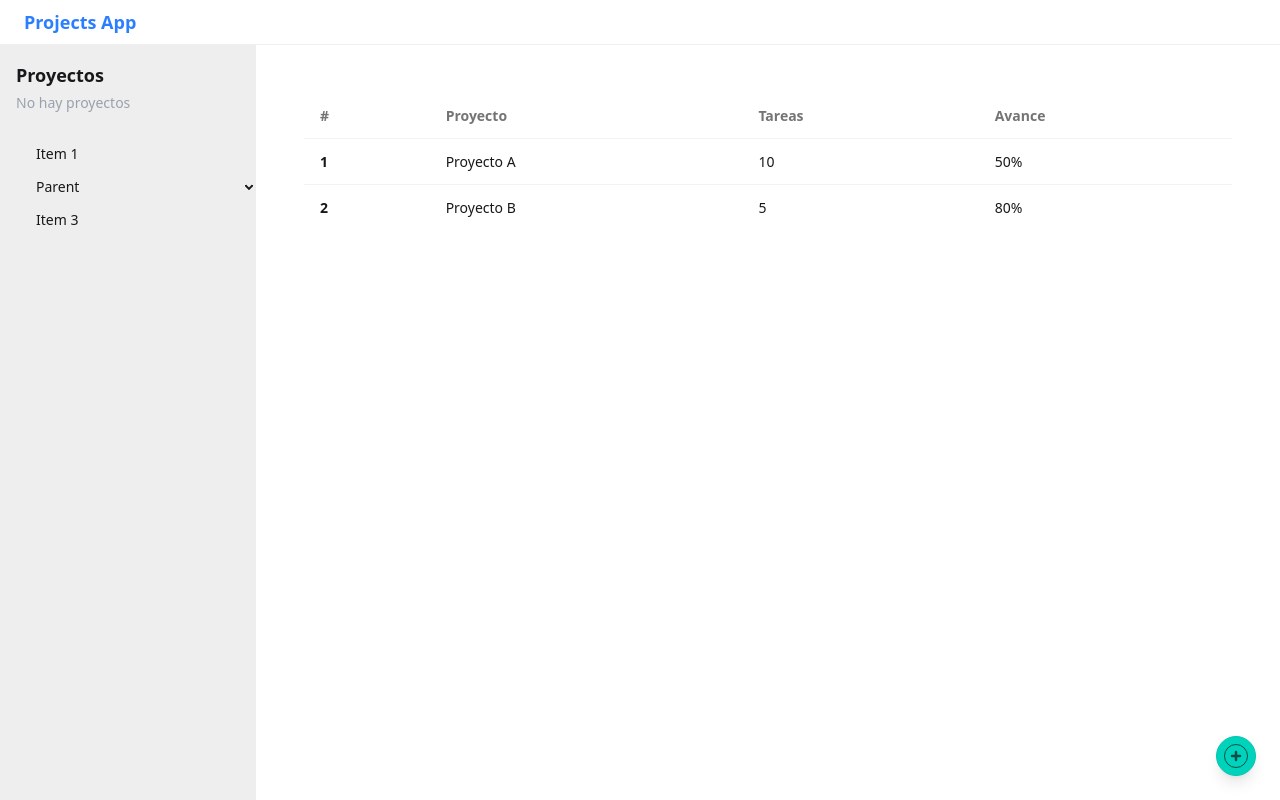
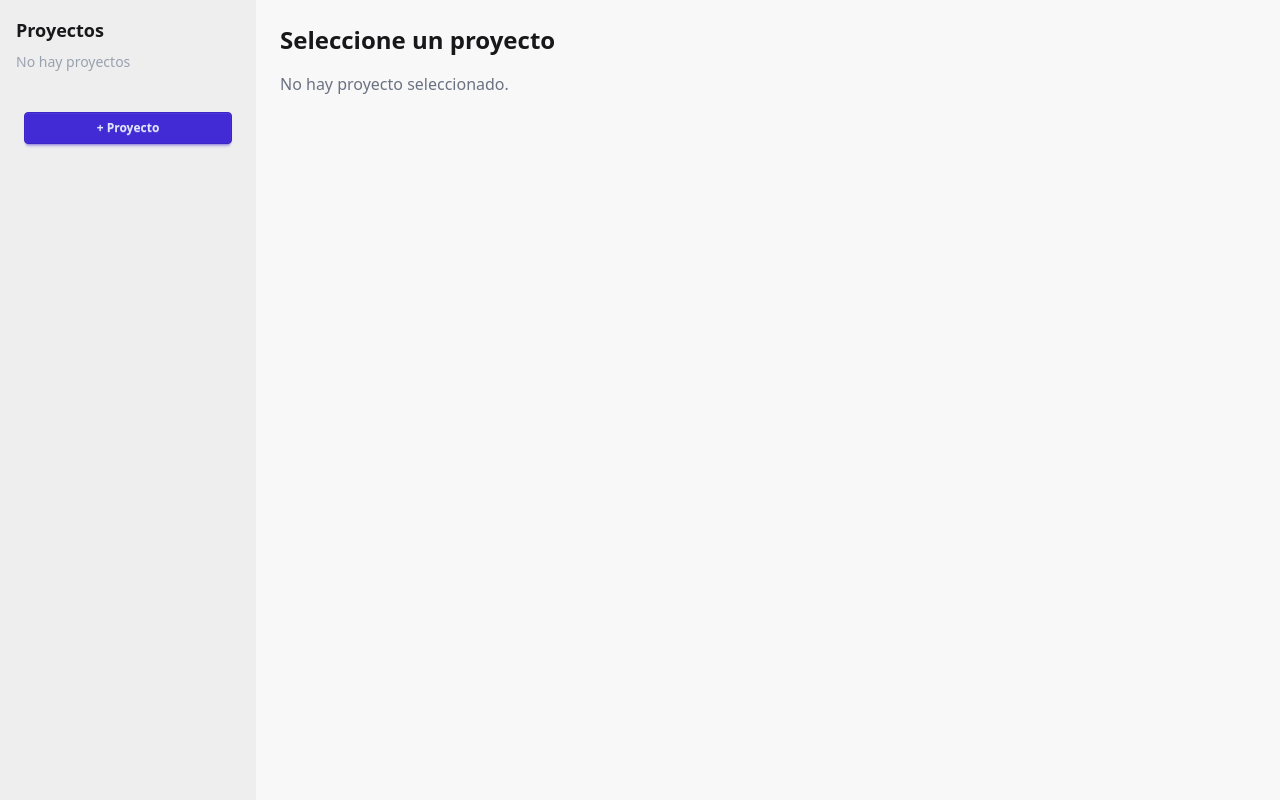
Before and after one commit to lier1906/Lab8_Lier_Jimenez, a Vue app: page / in a window 1280 px wide. Built offline with nearby package versions, Linux system fonts and the light colour scheme; the HTML template or start-up script is replaced by a standard one.

Commit message:
"Se modifica el sidebar y agrega pinia "

```diff
--- a/src/App.vue
+++ b/src/App.vue
@@ -1,21 +1,10 @@
 <template>
-  <router-view />
+  <div class="flex h-screen">
+    <SideDecorative />
+    <router-view class="flex-1" />
+  </div>
 </template>
 
-<style>
-@import url('https://fonts.googleapis.com/css2?family=Kalam:wght@400;700&display=swap');
-
-/* Custom scrollbar */
-::-webkit-scrollbar {
-  width: 6px;
-}
-
-::-webkit-scrollbar-track {
-  background: rgba(55, 65, 81, 0.3);
-}
-
-::-webkit-scrollbar-thumb {
-  background: rgba(156, 163, 175, 0.5);
-  border-radius: 3px;
-}
-</style>
+<script setup lang="ts">
+import SideDecorative from '@/components/SideDecorative.vue'
+</script>
--- a/src/components/LayoutDecorative.vue
+++ b/src/components/LayoutDecorative.vue
@@ -1,24 +1,10 @@
 <template>
-  <div class="min-h-screen flex flex-col bg-base-200">
-    <!-- Top bar -->
-    <TopDecorative />
-
-    <!-- Contenedor principal: sidebar + vista -->
-    <div class="flex flex-1 overflow-hidden">
-      <!-- Sidebar -->
-      <div class="w-64 bg-base-300 p-4">
-        <SideDecorative />
-      </div>
-
-      <!-- Vista principal (slot dinámico) -->
-      <div class="flex-1 overflow-auto bg-base-100 p-6 relative">
-        <slot />
-      </div>
-    </div>
+  <div class="flex h-screen">
+    <SideDecorative />
+    <router-view class="flex-1" />
   </div>
 </template>
 
 <script setup lang="ts">
-import TopDecorative from './TopDecorative.vue'
-import SideDecorative from './SideDecorative.vue'
+import SideDecorative from '@/components/SideDecorative.vue'
 </script>
--- a/src/components/SideDecorative.vue
+++ b/src/components/SideDecorative.vue
@@ -1,38 +1,123 @@
 <template>
-  <div class="w-64 min-h-full">
-    <!-- Encabezado -->
-    <h2 class="text-lg font-bold mb-1">Proyectos</h2>
-    <p class="text-sm text-gray-400 mb-4">No hay proyectos</p>
+  <aside class="w-64 min-h-screen p-4 bg-base-300">
+    <h2 class="text-lg font-bold mb-2">Proyectos</h2>
+    <p v-if="!projects.length" class="text-sm text-gray-400 mb-4">
+      No hay proyectos
+    </p>
 
-    <!-- Menú -->
-    <ul class="menu bg-base-300 rounded-box w-full">
-      <li><a>Item 1</a></li>
+    <ul class="menu rounded-box w-full">
+      <li v-for="p in projects" :key="p.id" class="mb-2">
+        <details :open="isOpen(p.id)" @click="selectAndToggle(p.id)">
+          <summary class="flex justify-between items-center cursor-pointer">
+            <span class="flex-1">
+              {{ p.name }} ({{ projectProgress(p) }}%)
+            </span>
+            <span>
+              <svg
+                v-if="isOpen(p.id)"
+                xmlns="http://www.w3.org/2000/svg"
+                class="h-4 w-4"
+                fill="none"
+                viewBox="0 0 24 24"
+                stroke="currentColor"
+              >
+                <path stroke-linecap="round" stroke-linejoin="round" stroke-width="2"
+                      d="M5 15l7-7 7 7" />
+              </svg>
+              <svg
+                v-else
+                xmlns="http://www.w3.org/2000/svg"
+                class="h-4 w-4"
+                fill="none"
+                viewBox="0 0 24 24"
+                stroke="currentColor"
+              >
+                <path stroke-linecap="round" stroke-linejoin="round" stroke-width="2"
+                      d="M19 9l-7 7-7-7" />
+              </svg>
+            </span>
+          </summary>
 
-      <li>
-        <details>
-          <summary>Parent</summary>
-          <ul>
-            <li><a>Submenu 1</a></li>
-            <li><a>Submenu 2</a></li>
-
-            <li>
-              <details>
-                <summary>Parent</summary>
-                <ul>
-                  <li><a>Submenu 1</a></li>
-                  <li><a>Submenu 2</a></li>
-                </ul>
-              </details>
+          <ul class="pl-4 mt-2">
+            <li
+              v-for="t in p.tasks"
+              :key="t.id"
+              class="flex items-center py-1"
+            >
+              <input
+                type="checkbox"
+                class="mr-2"
+                :checked="t.completed"
+                @change.stop="toggleTask(p.id, t.id)"
+              />
+              <span :class="{ 'line-through text-gray-500': t.completed }">
+                {{ t.name }}
+              </span>
+            </li>
+            <li class="mt-1">
+              <button
+                class="btn btn-xs btn-outline"
+                @click.stop="newTask(p.id)"
+              >
+                + Tarea
+              </button>
             </li>
           </ul>
         </details>
       </li>
 
-      <li><a>Item 3</a></li>
+      <li class="mt-4">
+        <button
+          class="btn btn-sm btn-primary w-full"
+          @click="newProject"
+        >
+          + Proyecto
+        </button>
+      </li>
     </ul>
-  </div>
+  </aside>
 </template>
 
 <script setup lang="ts">
-// Sin lógica JS, todo es HTML/CSS nativo con Daisy
+import { ref } from 'vue'
+import { useProjectsStore } from '@/stores/projects'
+
+const store = useProjectsStore()
+const projects = store.projects
+const openList = ref<number[]>([])
+
+function isOpen(id: number) {
+  return openList.value.includes(id)
+}
+
+function selectAndToggle(id: number) {
+  store.selectProject(id)
+  if (isOpen(id)) openList.value = openList.value.filter(x => x !== id)
+  else openList.value.push(id)
+}
+
+function newProject() {
+  const name = prompt('Nombre del nuevo proyecto:')
+  if (name) store.addProject(name)
+}
+
+function newTask(pid: number) {
+  const name = prompt('Nombre de la tarea:')
+  if (name) store.addTask(pid, name)
+}
+
+function toggleTask(pid: number, tid: number) {
+  store.toggleTask(pid, tid)
+}
+
+// Calcula % completado para un proyecto dado
+function projectProgress(p: {
+  id: number
+  name: string
+  tasks: { completed: boolean }[]
+}) {
+  if (!p.tasks.length) return 0
+  const done = p.tasks.filter(t => t.completed).length
+  return Math.round((done / p.tasks.length) * 100)
+}
 </script>
--- a/src/main.ts
+++ b/src/main.ts
@@ -9,5 +9,5 @@ const pinia = createPinia()
 
 app.use(pinia)
 app.use(router)
-
+app.use(createPinia())
 app.mount('#app')
--- /dev/null
+++ b/src/stores/projects.ts
@@ -0,0 +1,56 @@
+import { defineStore } from 'pinia'
+
+export const useProjectsStore = defineStore('projects', {
+  state: () => ({
+    projects: [] as {
+      id: number
+      name: string
+      tasks: {
+        id: number
+        name: string
+        completed: boolean
+      }[]
+    }[],
+    selectedId: null as number | null,
+    _nextProjectId: 1,
+    _nextTaskId: 1,
+  }),
+  getters: {
+    selectedProject(state) {
+      return state.projects.find(p => p.id === state.selectedId) || null
+    },
+    projectProgress(state) {
+      const p = state.projects.find(x => x.id === state.selectedId)
+      if (!p || p.tasks.length === 0) return 0
+      const done = p.tasks.filter(t => t.completed).length
+      return Math.round((done / p.tasks.length) * 100)
+    }
+  },
+  actions: {
+    addProject(name: string) {
+      this.projects.push({
+        id: this._nextProjectId++,
+        name,
+        tasks: []
+      })
+      this.selectedId = this._nextProjectId - 1
+    },
+    selectProject(id: number) {
+      this.selectedId = id
+    },
+    addTask(projectId: number, name: string) {
+      const p = this.projects.find(x => x.id === projectId)
+      if (!p) return
+      p.tasks.push({
+        id: this._nextTaskId++,
+        name,
+        completed: false
+      })
+    },
+    toggleTask(projectId: number, taskId: number) {
+      const p = this.projects.find(x => x.id === projectId)
+      const t = p?.tasks.find(t => t.id === taskId)
+      if (t) t.completed = !t.completed
+    }
+  }
+})
--- a/src/views/ProyectsView.vue
+++ b/src/views/ProyectsView.vue
@@ -1,85 +1,52 @@
 <template>
-  <LayoutDecorative>
-    <div class="p-6 relative">
-      <!-- Tabla de proyectos -->
-      <div class="overflow-x-auto">
-        <table class="table w-full">
+  <div class="p-6 flex-1 bg-base-200">
+    <div class="mb-4 flex items-center justify-between">
+      <h2 class="text-2xl font-semibold">
+        {{ project?.name || 'Seleccione un proyecto' }}
+      </h2>
+      <div v-if="project" class="text-lg">
+        Progreso: {{ progress }}%
+      </div>
+    </div>
+
+    <table v-if="project" class="table w-full">
       <thead>
         <tr>
-              <th>#</th>
-              <th>Proyecto</th>
-              <th>Tareas</th>
-              <th>Avance</th>
+          <th>Hecho</th>
+          <th>Tarea</th>
         </tr>
       </thead>
       <tbody>
-            <tr v-for="(project, index) in projects" :key="project.id">
-              <th>{{ index + 1 }}</th>
-              <td>{{ project.name }}</td>
-              <td>{{ project.tasks }}</td>
-              <td>{{ project.progress }}</td>
+        <tr v-for="t in project.tasks" :key="t.id">
+          <td>
+            <input
+              type="checkbox"
+              :checked="t.completed"
+              @change="toggleTask(project.id, t.id)"
+            />
+          </td>
+          <td :class="{ 'line-through text-gray-500': t.completed }">
+            {{ t.name }}
+          </td>
         </tr>
       </tbody>
     </table>
+
+    <p v-else class="text-gray-500">
+      No hay proyecto seleccionado.
+    </p>
   </div>
-
-      <!-- Botón flotante que abre el modal -->
-      <FloatingButton
-        :buttonClass="'btn btn-accent btn-circle fixed bottom-6 right-6 shadow-lg z-50'"
-        @click="modalRef?.open()"
-      />
-
-      <!-- Modal reutilizable con slots -->
-      <ProjectModal ref="modalRef">
-        <template #title>
-          <h3 class="text-lg font-bold">Nuevo Proyecto</h3>
-        </template>
-
-        <template #default>
-          <input v-model="nuevo.nombre" type="text" placeholder="Nombre del proyecto" class="input input-bordered w-full mb-3" />
-          <input v-model="nuevo.tareas" type="number" placeholder="Tareas" class="input input-bordered w-full mb-3" />
-          <input v-model="nuevo.avance" type="text" placeholder="Avance (%)" class="input input-bordered w-full" />
-        </template>
-
-        <template #footer>
-          <form method="dialog" class="flex gap-2">
-            <button class="btn">Cancelar</button>
-            <button class="btn btn-primary" @click.prevent="guardarProyecto">Guardar</button>
-          </form>
-        </template>
-      </ProjectModal>
-    </div>
-  </LayoutDecorative>
 </template>
 
 <script setup lang="ts">
-import { ref } from 'vue'
-import LayoutDecorative from '@/components/LayoutDecorative.vue'
-import FloatingButton from '@/components/FloatingButton.vue'
-import ProjectModal from '@/components/ProjectModal.vue'
+import { computed } from 'vue'
+import { useProjectsStore } from '@/stores/projects'
 
-const modalRef = ref<InstanceType<typeof ProjectModal> | null>(null)
+const store = useProjectsStore()
+const project = computed(() => store.selectedProject)
+const progress = computed(() => store.projectProgress)
 
-const projects = ref([
-  { id: 1, name: 'Proyecto A', tasks: 10, progress: '50%' },
-  { id: 2, name: 'Proyecto B', tasks: 5, progress: '80%' }
-])
-
-const nuevo = ref({
-  nombre: '',
-  tareas: 0,
-  avance: ''
-})
-
-function guardarProyecto() {
-  projects.value.push({
-    id: projects.value.length + 1,
-    name: nuevo.value.nombre,
-    tasks: nuevo.value.tareas,
-    progress: nuevo.value.avance
-  })
-
-  // limpiar campos
-  nuevo.value = { nombre: '', tareas: 0, avance: '' }
+function toggleTask(pid: number, tid: number) {
+  store.toggleTask(pid, tid)
 }
 </script>
```
Lines whose indentation alone changed are shown as unchanged.
